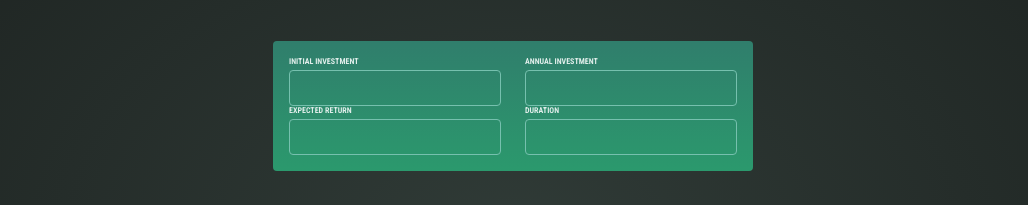
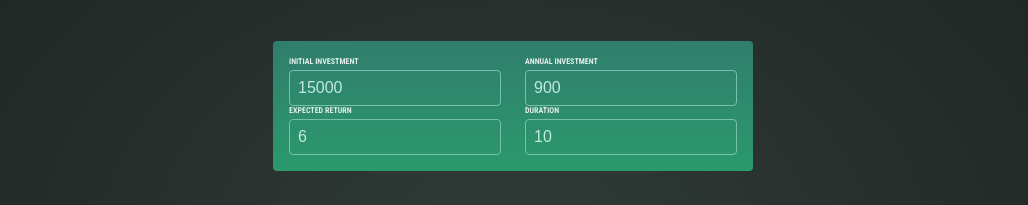
Before and after one commit to RodrigoPestana35/Investment-Calculator, a React (Vite) app: page / in a window 1280 px wide. Shown: the part 185-390 px from the top of the page, without its empty margins (127-1155 px from the left). Built offline with nearby package versions, Linux system fonts and the light colour scheme.

Commit message:
update Input and InputGroup components to manage and display investment data values

```diff
--- a/src/App.jsx
+++ b/src/App.jsx
@@ -29,7 +29,7 @@ function App() {
   return (
     <>
       <Header />
-      <InputGroup investmentDataHandler={handleInvestmentDataChange}/>
+      <InputGroup investmentDataHandler={handleInvestmentDataChange} data={investmentData}/>
       <ResultsTable investmentData={investmentData}/>
     </>
   )
--- a/src/components/Input.jsx
+++ b/src/components/Input.jsx
@@ -1,8 +1,8 @@
-export default function Input({labelName, investmentDataHandler}) {
+export default function Input({labelName, investmentDataHandler, value}) {
     return(
         <div>
             <label>{labelName}</label>
-            <input type="number" name={labelName} onChange={investmentDataHandler}/>
+            <input type="number" name={labelName} onChange={investmentDataHandler} value={value}/>
         </div>
     )
 }
--- a/src/components/InputGroup.jsx
+++ b/src/components/InputGroup.jsx
@@ -1,15 +1,15 @@
 import Input from "./Input";
 
-export default function InputGroup({investmentDataHandler}) {
+export default function InputGroup({investmentDataHandler, data}) {
     return (
         <div id="user-input">
             <div className="input-group">
-                <Input labelName="INITIAL INVESTMENT" investmentDataHandler={(e) => investmentDataHandler(e, "initialInvestment")}/>
-                <Input labelName="ANNUAL INVESTMENT" investmentDataHandler={(e) => investmentDataHandler(e, "annualInvestment")}/>
+                <Input labelName="INITIAL INVESTMENT" investmentDataHandler={(e) => investmentDataHandler(e, "initialInvestment")} value={data.initialInvestment}/>
+                <Input labelName="ANNUAL INVESTMENT" investmentDataHandler={(e) => investmentDataHandler(e, "annualInvestment")} value={data.annualInvestment}/>
             </div>
             <div className="input-group">
-                <Input labelName="EXPECTED RETURN" investmentDataHandler={(e) => investmentDataHandler(e, "expectedReturn")}/>
-                <Input labelName="DURATION" investmentDataHandler={(e) => investmentDataHandler(e, "duration")}/>
+                <Input labelName="EXPECTED RETURN" investmentDataHandler={(e) => investmentDataHandler(e, "expectedReturn")} value={data.expectedReturn}/>
+                <Input labelName="DURATION" investmentDataHandler={(e) => investmentDataHandler(e, "duration")} value={data.duration}/>
             </div>
         </div>
     )
```
